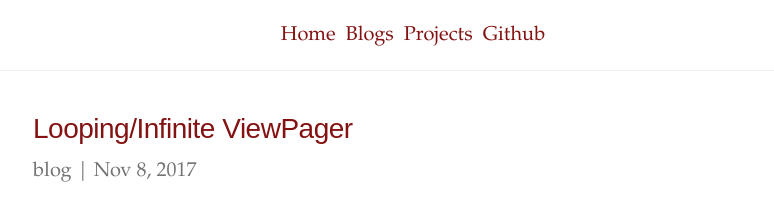
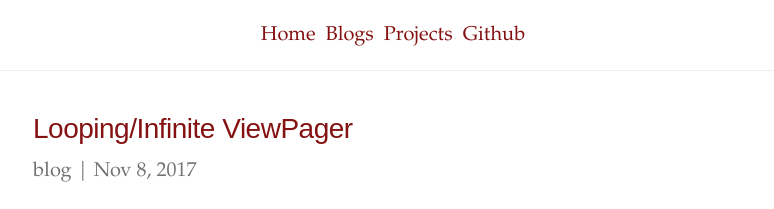
Before and after one commit to toyknight/toyknight.github.io, a Jekyll site: the page built from index.html, in a window 1280 px wide. Shown: the top 209 px of the page, without its empty margins (247-1021 px from the left). Built offline with Jekyll 4.4.1, drawn with Linux system fonts in a browser that asks for light colours; nearby versions of some CDN libraries.

Commit message:
Update style.css

```diff
--- a/assets/css/style.css
+++ b/assets/css/style.css
@@ -64,8 +64,7 @@ header.main-header ul li {
     position: relative;
 }
 .main-header-nav {
-    margin-left: 0;
-    margin-right: 0;
+    padding: 0;
 }
 
 /* Texts */
@@ -391,5 +390,5 @@ img.emoji {
     display: inline-block;
     vertical-align: text-bottom;
     padding: 0 !important;
-    margin: 0 !important;
+    margin: 0 0 0.2rem !important;
 }
```
